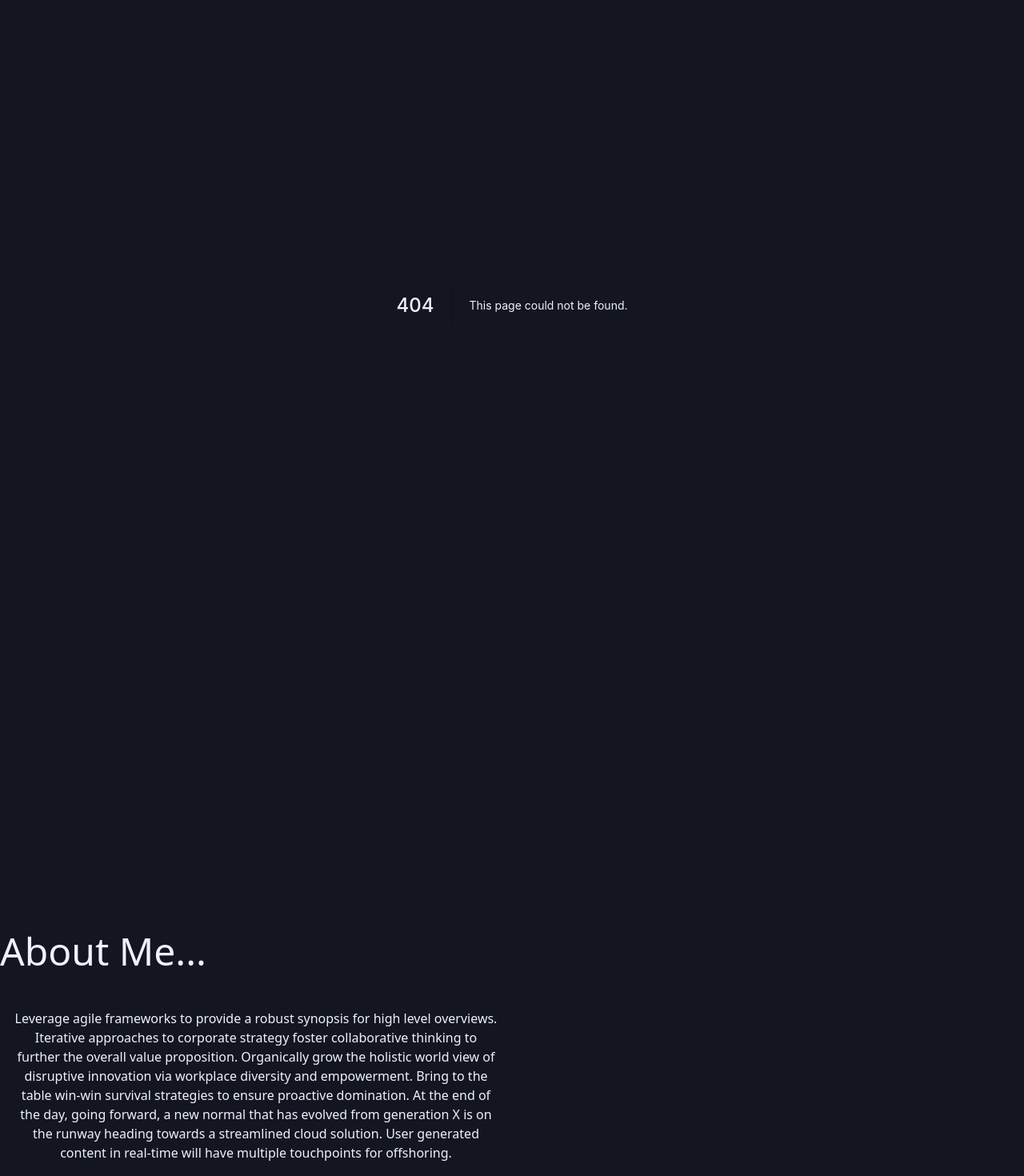
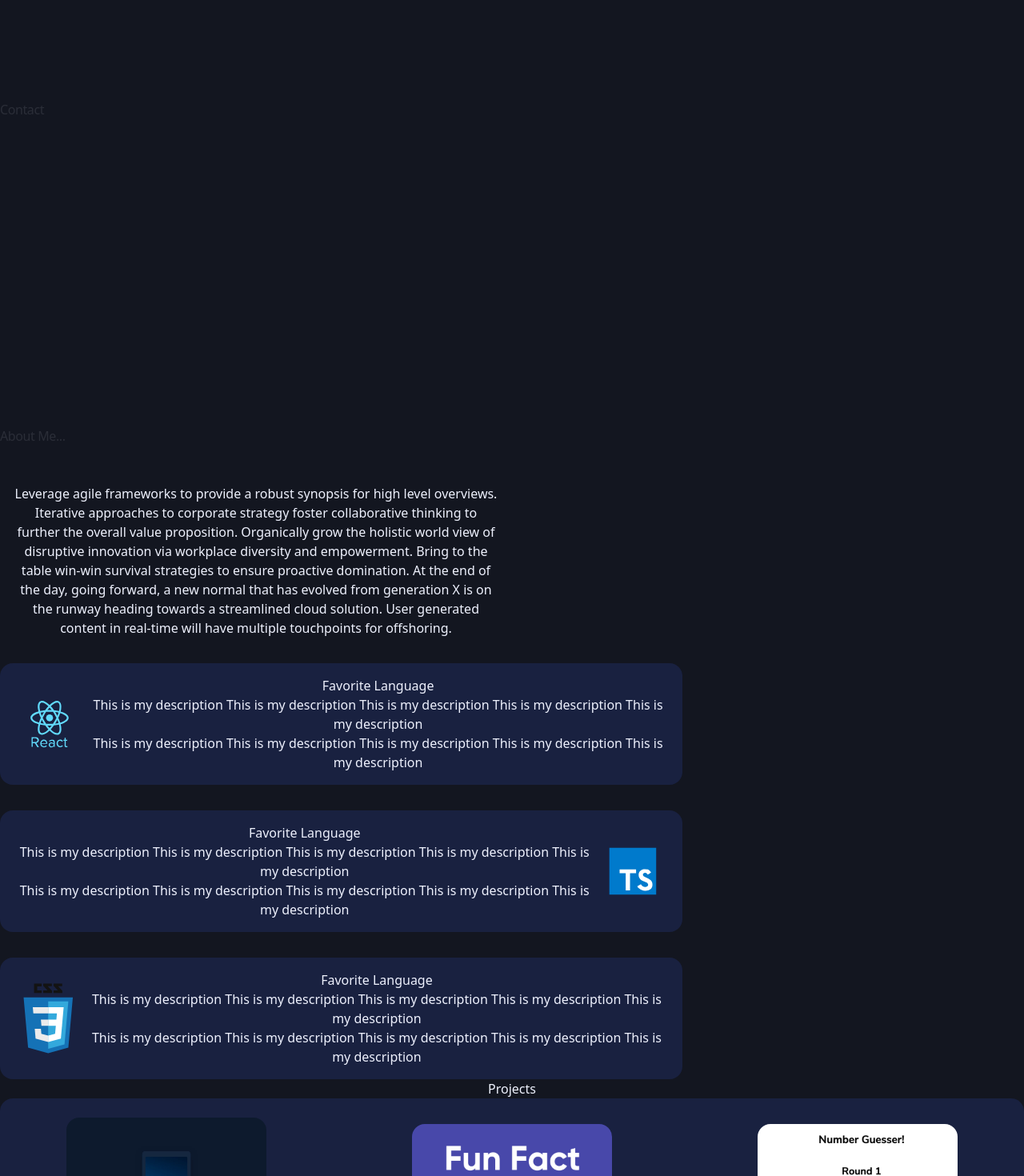
Before and after one commit to hayden-93/website, a Next.js app: page /contact in a window 1280 px wide. Before the commit this address had no page. Shown: the part 200-1670 px from the top of the page at 80% size. Built offline with nearby package versions, Linux system fonts and the light colour scheme.

Commit message:
feat: Layout Pages - Created new about page - Created new blog page - Created new contact page - Imported (About, Blog, Contact) pages - Refactored Page.tsx to Layout.tsx and applied changes within _app.tsx - Updated routes to /layout rather than page

```diff
--- a/src/layouts/Page.tsx
+++ b/src/layouts/Layout.tsx
@@ -2,12 +2,12 @@ import type { ReactNode } from "react";
 
 import { Footer, Header } from "./index";
 
-interface PageProps {
+interface LayoutProps {
   children: ReactNode;
   className?: string;
 }
 
-export const Page = ({ children, className }: PageProps) => {
+export const Layout = ({ children, className }: LayoutProps) => {
   const classes = ["min-h-screen text-indigo12 mt-4", className].join(" ").trim();
 
   return (
--- a/src/layouts/index.tsx
+++ b/src/layouts/index.tsx
@@ -1,3 +1,3 @@
 export * from "./Footer";
 export * from "./Header";
-export * from "./Page";
+export * from "./Layout";
--- a/src/pages/_app.tsx
+++ b/src/pages/_app.tsx
@@ -1,5 +1,5 @@
 import type { AppProps } from "next/app";
-import { Page } from "../layouts";
+import { Layout } from "../layouts";
 import { Grid } from "../components/Grid";
 import { ProjectsGrid } from "../components/ProjectsGrid";
 import {
@@ -12,22 +12,16 @@ import {
 } from "../components/Card";
 
 import "../styles/index.css";
+import Blog from "./blog";
+import Contact from "./contact";
+import { Separator } from "../components/Separator";
+import About from "./about";
 
 const App = ({ Component, pageProps }: AppProps) => {
   return (
-    <Page>
+    <Layout>
       <Component {...pageProps} />
-      <div id="about" className="mt-96 space-y-8">
-        <h2 className="text-left text-5xl">About Me...</h2>
-        <p className="max-w-screen-sm text-indigo12 text-center p-4">
-          Leverage agile frameworks to provide a robust synopsis for high level overviews. Iterative approaches to
-          corporate strategy foster collaborative thinking to further the overall value proposition. Organically grow
-          the holistic world view of disruptive innovation via workplace diversity and empowerment. Bring to the table
-          win-win survival strategies to ensure proactive domination. At the end of the day, going forward, a new normal
-          that has evolved from generation X is on the runway heading towards a streamlined cloud solution. User
-          generated content in real-time will have multiple touchpoints for offshoring.
-        </p>
-      </div>
+      <About />
       <div className="space-y-8">
         <Card>
           <CardReactImage src="" alt="" />
@@ -53,7 +47,10 @@ const App = ({ Component, pageProps }: AppProps) => {
       </div>
       <ProjectsGrid />
       <Grid />
-    </Page>
+      <Blog />
+      <Separator />
+      <Contact />
+    </Layout>
   );
 };
 
--- /dev/null
+++ b/src/pages/about.tsx
@@ -0,0 +1,22 @@
+interface AboutProps {
+  className?: string;
+}
+
+export const About = ({ className }: AboutProps) => {
+  const classes = ["", className].join(" ").trim();
+  return (
+    <section className="mt-96 space-y-8">
+      <h2 className="text-left text-10xl tracking-tight opacity-10">About Me...</h2>
+      <p className="max-w-screen-sm text-indigo12 text-center p-4">
+        Leverage agile frameworks to provide a robust synopsis for high level overviews. Iterative approaches to
+        corporate strategy foster collaborative thinking to further the overall value proposition. Organically grow the
+        holistic world view of disruptive innovation via workplace diversity and empowerment. Bring to the table win-win
+        survival strategies to ensure proactive domination. At the end of the day, going forward, a new normal that has
+        evolved from generation X is on the runway heading towards a streamlined cloud solution. User generated content
+        in real-time will have multiple touchpoints for offshoring.
+      </p>
+    </section>
+  );
+};
+
+export default About;
--- a/src/pages/blog.tsx
+++ b/src/pages/blog.tsx
@@ -1,10 +1,13 @@
-import type { NextPage } from "next";
+interface BlogProps {
+  className?: string;
+}
 
-const Blog: NextPage = () => {
+export const Blog = ({ className }: BlogProps) => {
+  const classes = ["mt-40", className].join(" ").trim();
   return (
-    <>
-      <h1>Blog</h1>
-    </>
+    <div className={classes}>
+      <h1 className="text-left text-10xl tracking-tight opacity-10">Blog</h1>
+    </div>
   );
 };
 
--- /dev/null
+++ b/src/pages/contact.tsx
@@ -0,0 +1,14 @@
+interface ContactProps {
+  className?: string;
+}
+
+export const Contact = ({ className }: ContactProps) => {
+  const classes = ["mt-40", className].join(" ").trim();
+  return (
+    <div className={classes}>
+      <h1 className="text-left text-10xl tracking-tight opacity-10">Contact</h1>
+    </div>
+  );
+};
+
+export default Contact;
```
